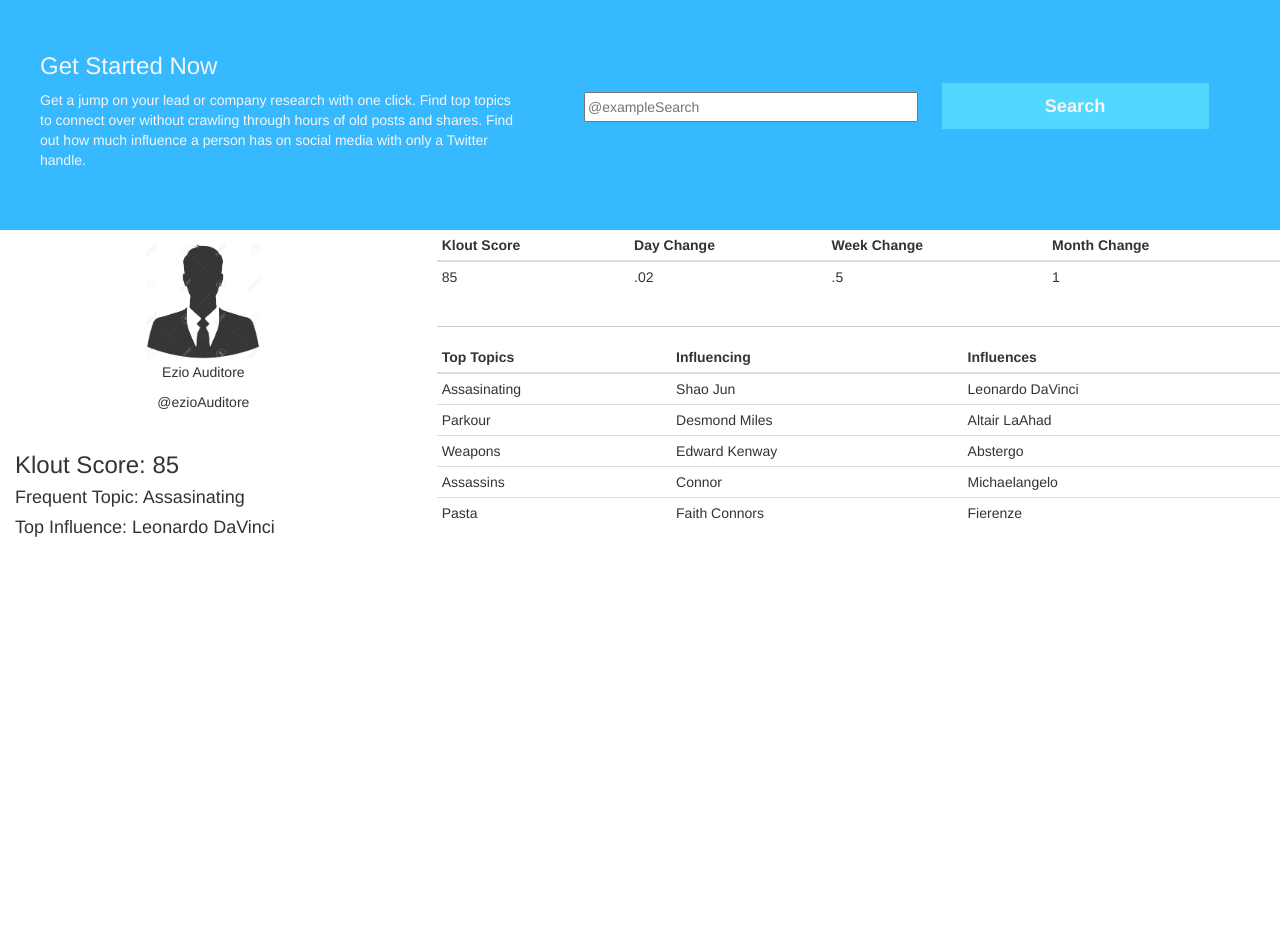
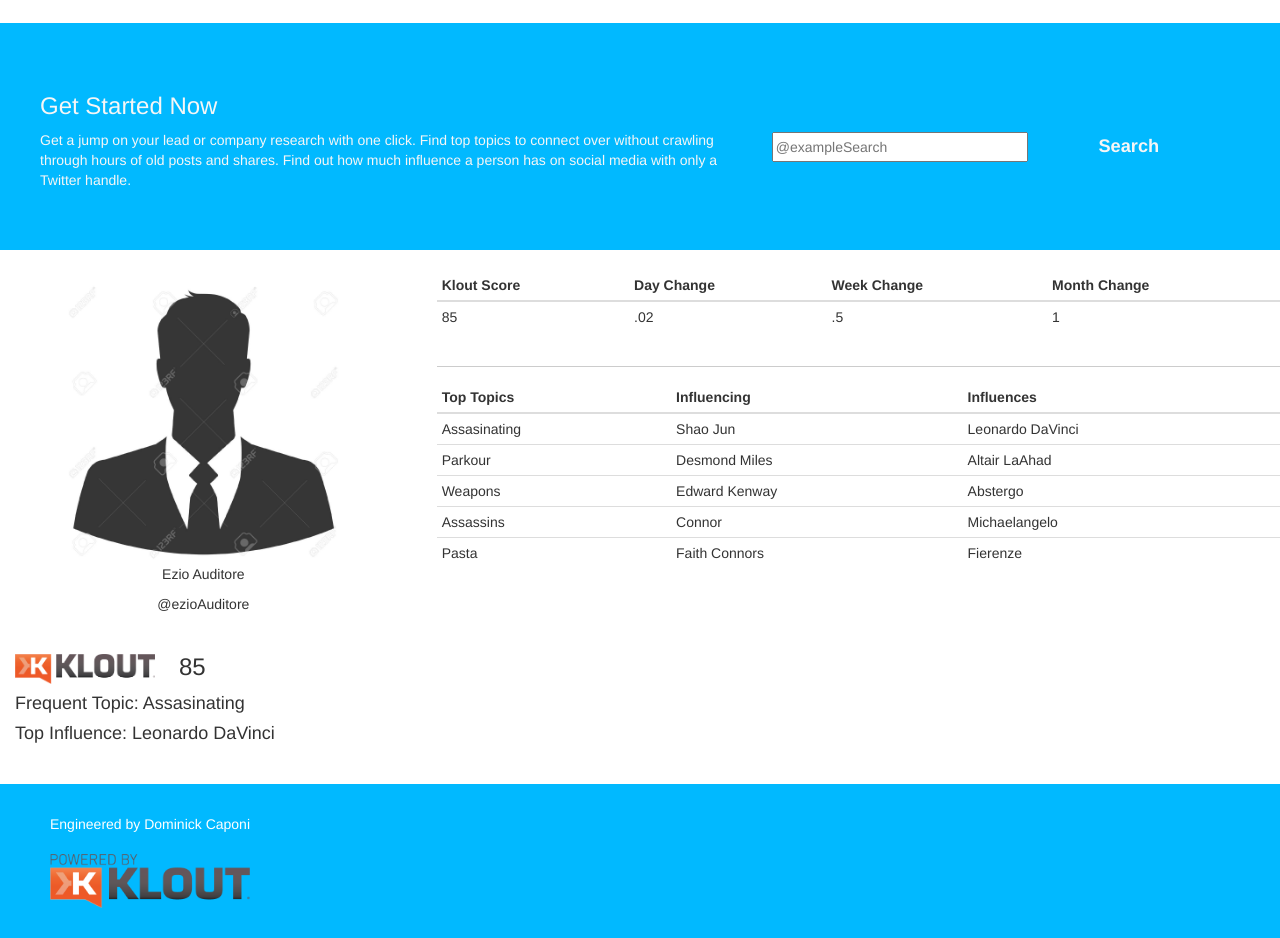
Before and after one commit to dcaponi/Rapport-Report, a plain HTML site: page index.html in a window 1280 px wide. Shown: the part 1180-2118 px from the top of the page. Before the commit the page ends 1738 px from the top, so only its background shows below. Drawn offline with nearby package versions, Linux system fonts and the light colour scheme; files whose address does not match are found by name.

Commit message:
Added footer tweaked layout

```diff
--- a/CSS/queries.css
+++ b/CSS/queries.css
@@ -21,11 +21,22 @@
     .colTitle{
         font-size: 140% !important;
     }
+
+    .video-overlay{
+        width: 100% !important;
+        position: relative;
+        margin: none !important;
+        top: -2px !important;
+        left: -5px !important;
+    }
 }
 
 @media only screen and (max-width: 770px) {
     .video-overlay{
-        display: none;
+        width: 500px;
+        position: relative;
+        left: 20px;
+        margin-top: 20px;;
     }
 
     .navButton:first-child{
@@ -50,6 +61,8 @@
     .goButton button{
         width: 50%;
     }
+
+
 }
 
 @media only screen and (max-width: 1000px) {
--- a/CSS/style.css
+++ b/CSS/style.css
@@ -100,7 +100,7 @@ header{
     width: 100%;
     position: fixed;
     z-index: 100;
-    background-color: #36B9FF;
+    background-color: #01b9ff;
     padding: 0px 20px;
 }
 
@@ -123,7 +123,7 @@ header h1{
 
 .navButton{
     margin: 0px 1.em;
-    background-color: #36B9FF;
+    background-color: #01b9ff;
     padding: 10px;
     border: none;
     color: #fff;
@@ -132,7 +132,7 @@ header h1{
 }
 
 .navButton:hover{
-    color: #36B9FF;
+    color: #01b9ff;
     background-color: #f6f6f6;
 }
 /* End Header Bar */
@@ -146,7 +146,7 @@ header h1{
 .video-overlay {
     position: absolute;
     left: 40%;
-    top: 23%;
+    top: 27%;
     padding: 10px;
     font-size: 110%;
     line-height: 24px;
@@ -218,8 +218,8 @@ video {
 /* Data Section */
 
 #avatar{
-    height: 30%;
-    width: 30%;
+    height: 100%;
+    width: 70%;
 }
 
 .userInfo{
@@ -236,7 +236,7 @@ video {
 /* Get Started Section */
 
 #searchSection{
-    background-color: #36b9ff;
+    background-color: #01b9ff;
     color: #f6f6f6;
     padding: 50px 40px;
     margin: 0px;
@@ -244,7 +244,6 @@ video {
 
 #searchForm{
     margin-top: 30px;
-    margin-left: 20px;
     color: #000;
     text-align: center;
 }
@@ -256,8 +255,8 @@ video {
 
 .goButton{
     margin: 20px;
-    width: 40%;
-    background-color: #52d7ff;
+    width: 30%;
+    background-color: #01b9ff;
     padding: 10px;
     border: none;
     color: #f6f6f6;
@@ -267,12 +266,38 @@ video {
 }
 
 .goButton:hover{
-    color: #36B9FF;
+    color: #01b9ff;
     background-color: #f6f6f6;
 }
 
+.searchBar{
+    padding: 0px !important;
+}
 
+/* End Get Started Section */
 
+/* Footer */
+
+footer{
+    background-color: #01b9ff;
+    color: #fff;
+    height: 100%;
+    padding: 10px;
+}
+
+footer ul li{
+    list-style-type: none;
+    margin: 20px 0px;
+}
+
+.kloutImg{
+    width: 200px;
+}
+
+.kloutImg1{
+    width: 140px;
+    height: 30px;
+}
 /* ==========================================================================
    Helper classes
    ========================================================================== */
--- a/JS/app.js
+++ b/JS/app.js
@@ -12,7 +12,7 @@ $(document).ready(function(){
     });
 
 //Button Scroll Effects
-    $('#about').on("click", function(event){
+    $('#works').on("click", function(event){
         event.preventDefault();
         $('html, body').animate({
 			scrollTop: ($('#aboutSection').offset().top)
--- a/index.html
+++ b/index.html
@@ -37,13 +37,12 @@
         <header>
             <h1>Rapport Report</h1>
             <div id="navButtons">
-                <button type="button" class="navButton" id="about">How it Works</button>
+                <button type="button" class="navButton" id="works">How it Works</button>
                 <button type="button" class="navButton" id="goTo">Go to App</button>
                 <button type="button" class="navButton" id="abt">About Us</button>
             </div>
             <p class="clearfix"></p>
         </header>
-
         <div id="welcome">
             <div class="outer-container">
                 <div class="inner-container">
@@ -58,7 +57,7 @@
                 </div>
             </div>
         </div>
-
+        <br>
         <section id="aboutSection">
             <h2>How Rapport Report Works</h2>
             <div class="row">
@@ -103,33 +102,32 @@
                 </div>
             </div>
         </section>
-
+        <br>
         <section id="searchSection">
             <div class="row">
-                <div class="col-sm-5">
+                <div class="col-sm-7">
                     <h3>Get Started Now</h3>
                     <p>Get a jump on your lead or company research with one click. Find top topics to connect over without crawling through hours of old posts and shares. Find out how much influence a person has on social media with only a Twitter handle.</p>
                 </div>
-                <div class="col-sm-7 searchBar">
+                <div class="col-sm-5 searchBar">
                     <form id="searchForm">
-
                         <input type="text" name="searchInput" id="searchInput" placeholder="@exampleSearch">
                         <button type="submit" id="searchButton" class="goButton">Search</button>
                     </form>
                 </div>
             </div>
         </section>
-
+        <br>
         <section id="appSection">
             <div class="row">
                 <div class="col-sm-4">
                     <div class="col-sm-12 userInfo">
                         <img src="headshotTest.jpg" id="avatar">
-                        <p>Ezio Auditore</p>
-                        <p>@ezioAuditore</p>
+                        <p id="name">Ezio Auditore</p>
+                        <p id="userName">@ezioAuditore</p>
                     </div>
                     <div class="col-sm-12 userTopInfo">
-                        <h3>Klout Score: <span id="bigScore">85</span></h3>
+                        <h3><img src="klout-logo-color-dark.png" class="kloutImg1">&emsp;<span id="bigScore">85</span></h3>
                         <h4>Frequent Topic: <span id="bigTopic">Assasinating</span></h4>
                         <h4>Top Influence: <span id="bigFollow">Leonardo DaVinci</span></h4>
                     </div>
@@ -201,7 +199,13 @@
                     </div>
             </div>
         </section>
-
+        <br>
+        <footer>
+            <ul>
+                <li><a href="www.dominick-caponi.com" style="color: #fff;"> Engineered by Dominick Caponi</a></li>
+                <li><a href="www.klout.com"><img src="powered-by-klout.png" class="kloutImg"></a></li>
+            </ul>
+        </footer>
 
 
         <script src="JS/app.js"></script>
```
Also changed, not shown: klout-logo-color-dark.png (added), powered-by-klout.png (added), profile.jpg (added).
